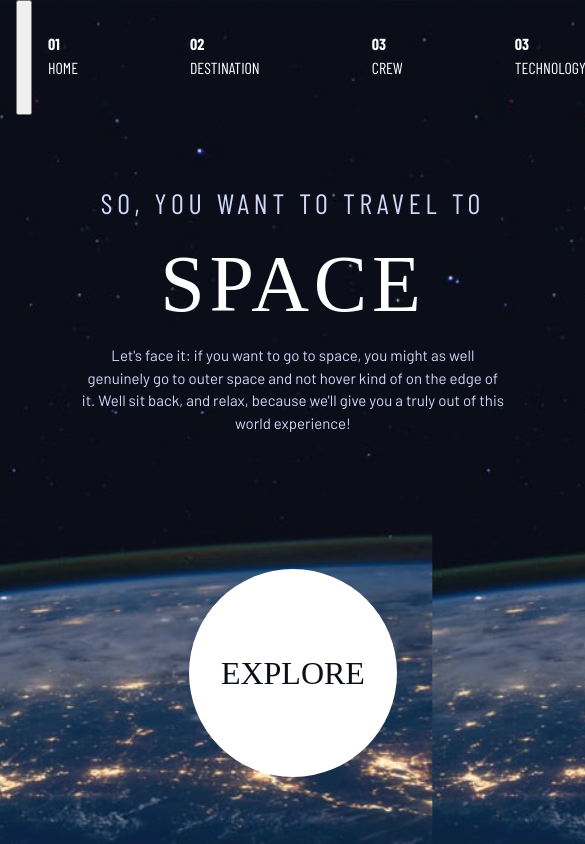
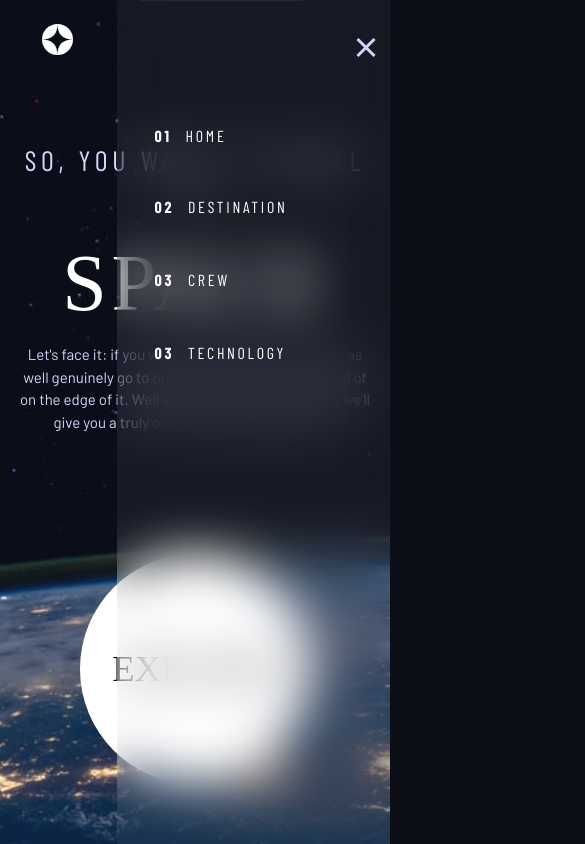
Before and after one commit to mengxian98/space-tourism, a plain HTML site: page index.html in a window 390 px wide. Both pictures are taken after a click on the button "Menu". Shown: the whole page, 585 px wide, since content can reach past the window. Drawn offline with nearby package versions, Linux system fonts and the light colour scheme; a web font is replaced by a local one.

Commit message:
Update Navigation Bar

```diff
--- a/css/styles.css
+++ b/css/styles.css
@@ -8,7 +8,7 @@
   --ff-serif: 'Bellefair', serif;
   --ff-sans-cond: 'Barlow Condensed', sans-serif;
   --ff-sans-normal: 'Barlow', sans-serif;
-  --fs-900: clamp(5rem, 8vw + 1rem, 9.375rem);
+  --fs-900: clamp(5rem, 8vw + 1.8rem, 9.375rem);
   --fs-800: 3.5rem;
   --fs-700: 1.5rem;
   --fs-600: 1rem;
@@ -27,7 +27,7 @@
   }
 }
 
-@media (min-width: 45em) {
+@media (min-width: 50em) {
   :root {
     --fs-800: 6.25rem;
     --fs-700: 3.5rem;
@@ -68,7 +68,7 @@ body {
   min-height: 100vh;
   display: grid;
   grid-template-rows: min-content 1fr;
-  grid-template-areas: "nav""content";
+  overflow-x: hidden;
 }
 
 @media (prefers-reduced-motion: reduce) {
@@ -104,11 +104,11 @@ body {
   padding-inline: 1rem;
 }
 
-.grid-container > * {
+.grid-container>* {
   max-width: 50ch;
 }
 
-@media (min-width: 45em) {
+@media (min-width: 50em) {
   .grid-container {
     column-gap: 2rem;
     text-align: left;
@@ -125,7 +125,7 @@ body {
 
   #home .grid-container {
     align-items: end;
-    padding-bottom: max(1rem, 15vh);
+    padding-bottom: max(7rem, 20vh);
   }
 }
 
@@ -139,6 +139,27 @@ body {
   position: absolute;
   clip: rect(0, 0, 0, 0);
   white-space: nowrap;
+}
+
+.skip-to-content {
+  background-color: hsl(var(--white-color) / 0.5);
+  color: hsl(var(--white-color));
+  text-decoration: none;
+  position: absolute;
+  padding: 0.5% 1.5%;
+  z-index: 25;
+  transform: translateY(-100%);
+  transition: transform 300ms ease-in-out;
+}
+
+.skip-to-content:focus {
+  transform: translateY(0);
+}
+
+@media (max-width: 35em) {
+  .skip-to-content {
+    left: 36%;
+  }
 }
 
 /* Utility - Colors */
@@ -228,11 +249,26 @@ body {
 }
 
 /* Navigation Bar */
+.navigation-bar {
+  align-items: center;
+  justify-content: space-between;
+}
+
+.logo {
+  margin: 1.5rem clamp(1.5rem, 5vh, 3.5rem);
+  width: min(8vw, 3em);
+}
+
+.mobile-nav-toggle {
+  display: none;
+}
+
 .primary-navigation {
-  --gap: 7rem;
   --underline-gap: 2rem;
+  --gap: clamp(1.2rem, 4.5vw, 3.2rem);
+  background-color: hsl(var(--dark-color) / 0.95);
+  padding: 0 clamp(2rem, 7vw, 7rem);
   list-style: none;
-  padding: 0;
   margin: 0;
 }
 
@@ -240,6 +276,7 @@ body {
   color: hsl(var(--white-color));
   font-family: var(--ff-sans-cond);
   font-size: var(--fs-300);
+  letter-spacing: 2.7px;
   text-transform: uppercase;
   text-decoration: none;
 }
@@ -247,6 +284,106 @@ body {
 .primary-navigation span {
   font-weight: 700;
   margin-right: 0.5em;
+}
+
+@supports (backdrop-filter: blur(1rem)) {
+  .primary-navigation {
+    background-color: hsl(var(--white-color) / 0.05);
+    backdrop-filter: blur(1.6rem);
+  }
+}
+
+@media (max-width: 35em) {
+  .primary-navigation {
+    --gap: 0.5rem;
+    --underline-gap: 1.2rem;
+    flex-direction: column;
+    inset: 0 0 0 30%;
+    transform: translateX(100%);
+    padding: min(7em, 18vh) 2.5em 2em;
+    position: fixed;
+    z-index: 10;
+  }
+
+  .primary-navigation>.active {
+    border: 0;
+  }
+
+  @keyframes slide-in {
+    100% {
+      transform: translateX(0);
+    }
+  }
+
+  @keyframes slide-out {
+    0% {
+      transform: translateX(0);
+    }
+
+    100% {
+      transform: translateX(100%);
+    }
+  }
+
+  .mobile-nav-toggle {
+    border: 0;
+    cursor: pointer;
+    display: block;
+    inset: 3% 0 0 88%;
+    position: absolute;
+    background: transparent;
+    background-image: url("../assets/navigation/icon-hamburger.svg");
+    background-position: center;
+    background-repeat: no-repeat;
+    aspect-ratio: 1;
+    width: 2.8rem;
+    z-index: 2000;
+  }
+
+  @keyframes fade-in {
+    0% {
+      opacity: 0;
+    }
+
+    10% {
+      opacity: 0;
+    }
+
+    100% {
+      opacity: 1;
+    }
+  }
+}
+
+@media (min-width: 35em) and (max-width: 49.999em) {
+  .primary-navigation span {
+    display: none;
+  }
+}
+
+@media (min-width: 50em) {
+  .navigation-bar {
+    margin-top: 1.6rem;
+  }
+
+  .navigation-bar::after {
+    content: '';
+    background-color: hsl(var(--white-color) / 0.25);
+    display: block;
+    position: relative;
+    margin: 0 -3rem 0 2rem;
+    height: 1px;
+    width: 100%;
+    order: 1;
+  }
+
+  nav {
+    order: 2;
+  }
+
+  .primary-navigation {
+    width: max-content;
+  }
 }
 
 .underline-selection>* {
@@ -273,7 +410,7 @@ body {
   aspect-ratio: 1;
   border-radius: 50%;
   display: inline-grid;
-  font-size: 2rem;
+  font-size: 2.3rem;
   padding: 0 2rem;
   position: relative;
   place-items: center;
@@ -315,7 +452,7 @@ body {
   }
 }
 
-@media (min-width: 45em) {
+@media (min-width: 50em) {
   #home {
     background-image: url("../assets/home/background-home-desktop.jpg");
   }
--- a/index.html
+++ b/index.html
@@ -14,11 +14,12 @@
 </head>
 
 <body id="home">
+  <a class="skip-to-content fs-200 uppercase letter-spacing-md" href="#main">Skip to Content</a>
 
   <!-- Navigation -->
-  <header class="flex">
-    <div class="">
-      <img src="assets/logo.svg" alt="Space Tourism Logo">
+  <header class="navigation-bar flex">
+    <div>
+      <img src="assets/logo.svg" class="logo" alt="Space Tourism Logo">
     </div>
 
     <button class="mobile-nav-toggle" aria-controls="nav-bar">
@@ -26,17 +27,17 @@
     </button>
 
     <nav>
-      <ul id="nav-bar" class="primary-navigation underline-selection flex">
-        <li class=""><a href="index.html"><span>01</span> Home</a></li>
-        <li><a href="destination.html"><span>02</span> Destination</a></li>
-        <li><a href="crew.html"><span>03</span> Crew</a></li>
-        <li><a href="technology.html"><span>03</span> Technology</a></li>
+      <ul id="nav-bar" class="primary-navigation underline-selection flex" data-visible="false">
+        <li class="active"><a href="index.html"><span aria-hidden="true">01</span> Home</a></li>
+        <li><a href="destination.html"><span aria-hidden="true">02</span> Destination</a></li>
+        <li><a href="crew.html"><span aria-hidden="true">03</span> Crew</a></li>
+        <li><a href="technology.html"><span aria-hidden="true">03</span> Technology</a></li>
       </ul>
     </nav>
   </header>
 
   <!-- Main Content -->
-  <div class="grid-container">
+  <main id="main" class="grid-container">
     <div>
       <h1 class="text-accent uppercase ff-sans-cond fs-500 letter-spacing-lg">So, you want to travel to<br>
         <span class="text-white ff-serif fs-900">Space</span>
@@ -48,7 +49,9 @@
     <div>
       <a href="#" class="large-button bg-white text-dark uppercase ff-serif fs-600">Explore</a>
     </div>
-  </div>
+  </main>
+
+  <script src="js/index.js" charset="utf-8"></script>
 
 </body>
 
--- /dev/null
+++ b/js/index.js
@@ -0,0 +1,23 @@
+const navMenu = document.querySelector(".primary-navigation");
+const navToggle = document.querySelector(".mobile-nav-toggle");
+
+navToggle.addEventListener("click", function() {
+  const menuVisibility = navMenu.getAttribute("data-visible");
+  if (menuVisibility === "false") {
+    // Update Attributes
+    navMenu.setAttribute("data-visible", "true");
+    navToggle.firstElementChild.setAttribute("aria-expanded", "true");
+    // Menu Animation
+    navMenu.style.animation = "800ms slide-in forwards"
+    navToggle.style.backgroundImage = "url('./assets/navigation/icon-close.svg')";
+    navToggle.style.animation = "1000ms fade-in forwards";
+  } else {
+    // Update Attributes
+    navMenu.setAttribute("data-visible", "false");
+    navToggle.firstElementChild.setAttribute("aria-expanded", "false");
+    // Menu Animation
+    navMenu.style.animation = "800ms slide-out forwards"
+    navToggle.style.backgroundImage = "url('./assets/navigation/icon-hamburger.svg')";
+    navToggle.style.animation = "";
+  }
+});
```
Also changed, not shown: assets/navigation/icon-close.svg (added), assets/navigation/icon-hamburger.svg (added).
